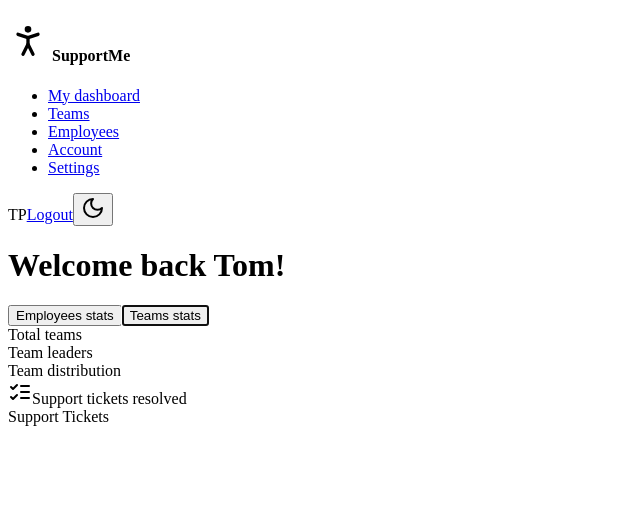
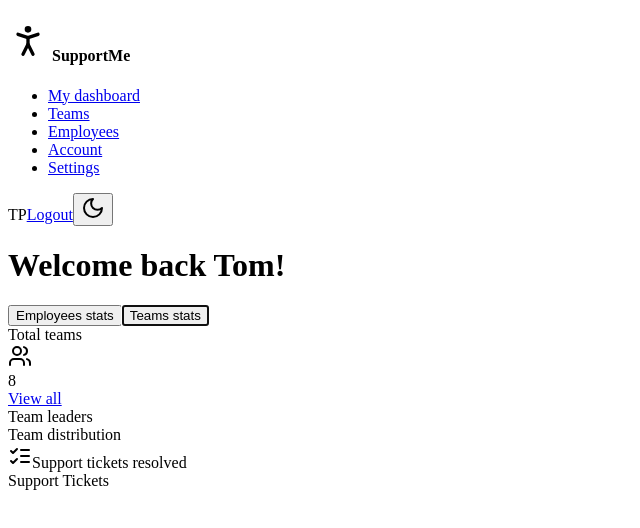
Before and after one commit to vasylpryimakdev/shadcn-dashboard, a Next.js app: page /dashboard in a window 1280 px wide. Both pictures are taken after a click on the tab "Teams stats". Shown: the top 528 px of the page, without its empty margins (0-640 px from the left). Built offline with nearby package versions, Linux system fonts and the light colour scheme.

Commit message:
feat(dashboard): enhance teams stats card with metric layout and navigation

```diff
--- a/components/dashboard/teams/TeamStats.tsx
+++ b/components/dashboard/teams/TeamStats.tsx
@@ -1,11 +1,28 @@
+import { Button } from "@/components/ui/button";
 import { Card, CardContent, CardHeader, CardTitle } from "@/components/ui/card";
-import { ListChecksIcon } from "lucide-react";
+import { ListChecksIcon, UsersIcon } from "lucide-react";
+import Link from "next/link";
 
 export default function TeamsStats() {
   return (
     <>
       <div className="grid lg:grid-cols-3 gap-4">
-        <Card>Total teams</Card>
+        <Card>
+          <CardHeader className="pb-2">
+            <CardTitle className="text-base">Total teams</CardTitle>
+          </CardHeader>
+          <CardContent className="flex justify-between items-center">
+            <div className="flex gap-2">
+              <UsersIcon />
+              <div className="text-5xl font-bold">8</div>
+            </div>
+            <div>
+              <Button size="xs" asChild>
+                <Link href="/dashboard/teams">View all</Link>
+              </Button>
+            </div>
+          </CardContent>
+        </Card>
         <Card>
           <span>Team leaders</span>
         </Card>
```
